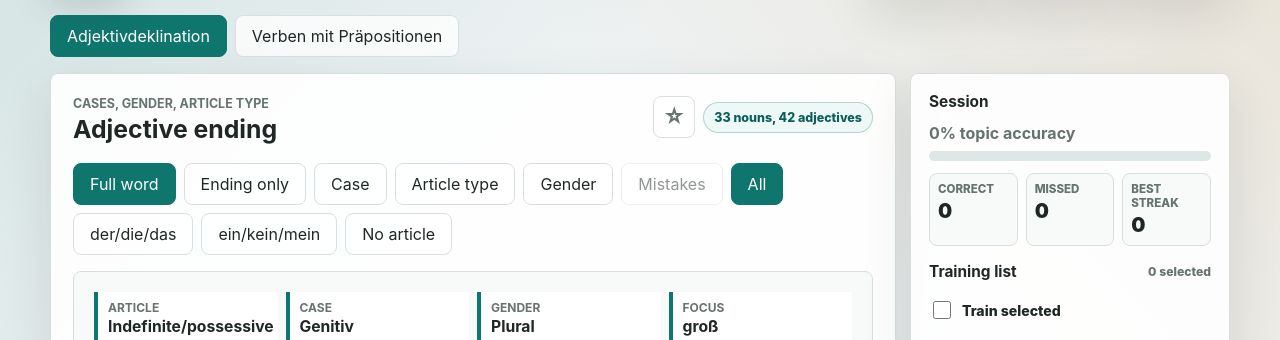
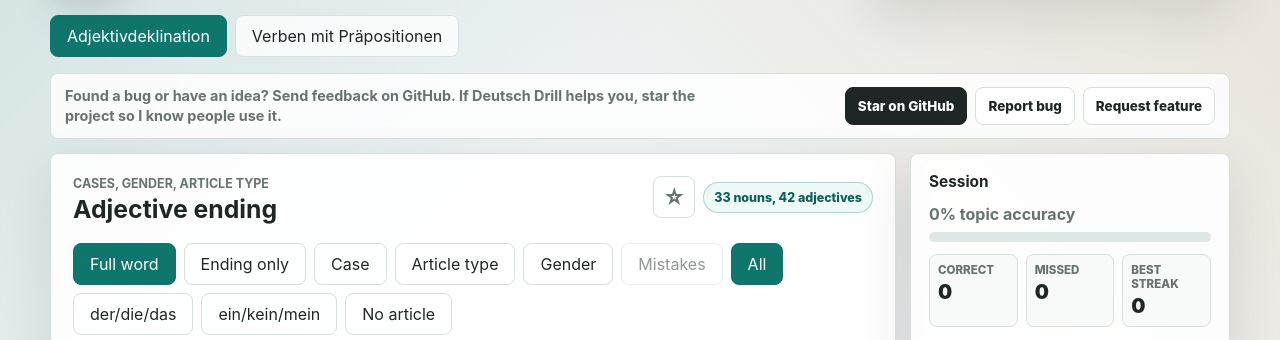
Before and after one commit to Savonitar/Deutsch-Drill, a website: page index.html in a window 1280 px wide. Shown: the part 105-445 px from the top of the page. Drawn offline with Linux system fonts and the light colour scheme.

Commit message:
Add visitor feedback links

```diff
--- a/index.html
+++ b/index.html
@@ -52,6 +52,33 @@
           Verben mit Präpositionen
         </button>
       </nav>
+
+      <section class="project-strip" aria-label="Project feedback">
+        <p>
+          Found a bug or have an idea? Send feedback on GitHub. If Deutsch Drill
+          helps you, star the project so I know people use it.
+        </p>
+        <div class="project-actions">
+          <a
+            class="project-link project-link-primary"
+            href="https://github.com/Savonitar/Deutsch-Drill"
+            target="_blank"
+            rel="noopener noreferrer"
+          >Star on GitHub</a>
+          <a
+            class="project-link"
+            href="https://github.com/Savonitar/Deutsch-Drill/issues/new?template=bug_report.yml"
+            target="_blank"
+            rel="noopener noreferrer"
+          >Report bug</a>
+          <a
+            class="project-link"
+            href="https://github.com/Savonitar/Deutsch-Drill/issues/new?template=feature_request.yml"
+            target="_blank"
+            rel="noopener noreferrer"
+          >Request feature</a>
+        </div>
+      </section>
 
       <section class="workspace">
         <section class="trainer-panel" aria-labelledby="topicTitle">
--- a/styles.css
+++ b/styles.css
@@ -139,6 +139,73 @@ h3 {
   margin-bottom: 12px;
   overflow-x: auto;
   padding-bottom: 4px;
+}
+
+.project-strip {
+  display: flex;
+  align-items: center;
+  justify-content: space-between;
+  gap: 14px;
+  margin-bottom: 14px;
+  border: 1px solid var(--line);
+  border-radius: 8px;
+  background: rgba(255, 255, 255, 0.86);
+  padding: 12px 14px;
+}
+
+.project-strip p {
+  max-width: 680px;
+  color: var(--muted);
+  font-size: 0.9rem;
+  font-weight: 650;
+  line-height: 1.4;
+}
+
+.project-actions {
+  display: flex;
+  flex-wrap: wrap;
+  justify-content: flex-end;
+  gap: 8px;
+}
+
+.project-link {
+  display: inline-flex;
+  align-items: center;
+  justify-content: center;
+  min-height: 38px;
+  border: 1px solid var(--line);
+  border-radius: 8px;
+  background: var(--surface);
+  color: var(--ink);
+  padding: 0 12px;
+  font-size: 0.84rem;
+  font-weight: 850;
+  text-decoration: none;
+  white-space: nowrap;
+  transition:
+    background 140ms ease,
+    border-color 140ms ease,
+    color 140ms ease,
+    transform 140ms ease;
+}
+
+.project-link:hover,
+.project-link:focus-visible {
+  border-color: var(--teal);
+  color: var(--teal-dark);
+}
+
+.project-link-primary {
+  background: var(--ink);
+  border-color: var(--ink);
+  color: #fff;
+}
+
+.project-link-primary:hover,
+.project-link-primary:focus-visible {
+  background: var(--teal-dark);
+  border-color: var(--teal-dark);
+  color: #fff;
 }
 
 .tab-button,
@@ -801,9 +868,18 @@ h3 {
   }
 
   .topbar,
+  .project-strip,
   .feedback-row {
     align-items: stretch;
     flex-direction: column;
+  }
+
+  .project-actions {
+    justify-content: stretch;
+  }
+
+  .project-link {
+    flex: 1 1 150px;
   }
 
   .brand-logo {
@@ -846,8 +922,13 @@ h3 {
 @media (max-width: 520px) {
   .score-strip,
   .answer-grid,
+  .project-actions,
   .mini-stats {
     grid-template-columns: 1fr;
+  }
+
+  .project-actions {
+    display: grid;
   }
 
   .meta-grid {
```
Also changed, not shown: .github/ISSUE_TEMPLATE/bug_report.yml (added), .github/ISSUE_TEMPLATE/feature_request.yml (added), README.md.
